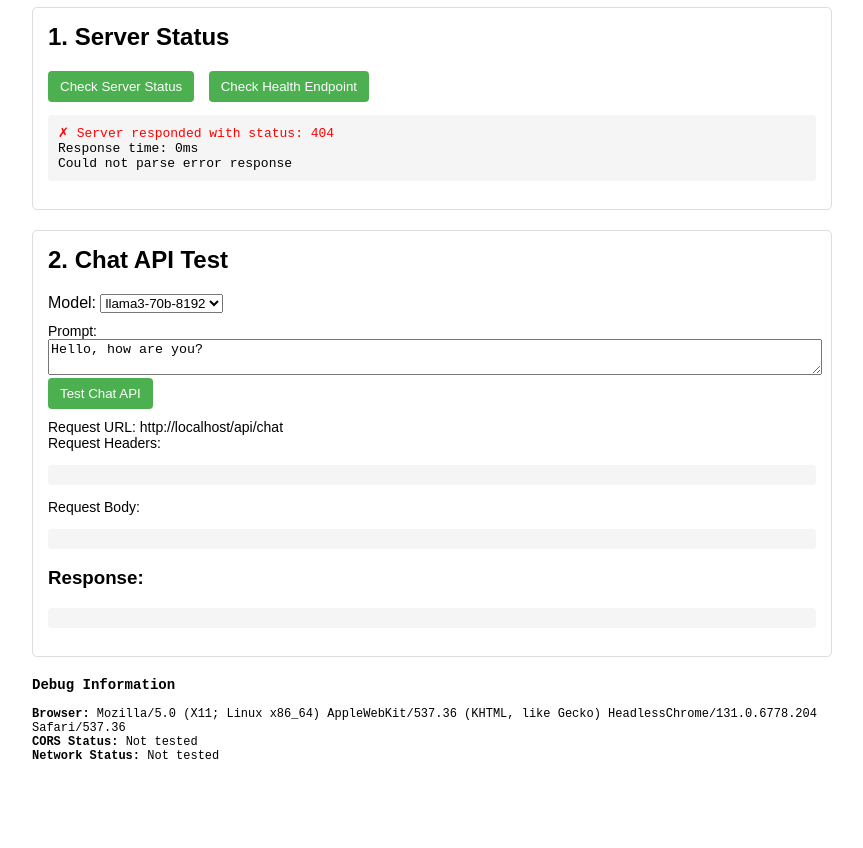
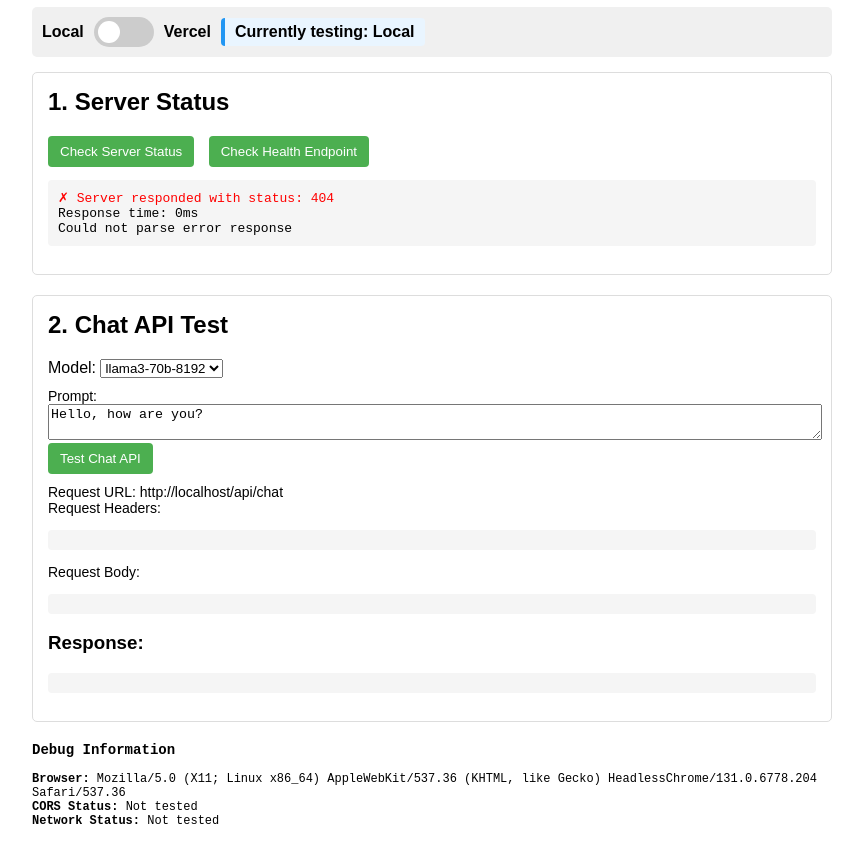
Before and after one commit to samilao101/aiwriterserver, a website: page src/servertest.html in a window 1280 px wide. Shown: the part 93-941 px from the top of the page, without its empty margins (208-1071 px from the left). Before the commit the page ends 876 px from the top, so only its background shows below. Drawn offline with Linux system fonts and the light colour scheme; no server answers.

Commit message:
Add toggle switch to test between local and Vercel deployments

```diff
--- a/src/servertest.html
+++ b/src/servertest.html
@@ -52,10 +52,80 @@
       font-family: monospace;
       font-size: 12px;
     }
+    .toggle-container {
+      display: flex;
+      align-items: center;
+      margin-bottom: 15px;
+      padding: 10px;
+      background-color: #f0f0f0;
+      border-radius: 5px;
+    }
+    .toggle-switch {
+      position: relative;
+      display: inline-block;
+      width: 60px;
+      height: 30px;
+      margin: 0 10px;
+    }
+    .toggle-switch input {
+      opacity: 0;
+      width: 0;
+      height: 0;
+    }
+    .toggle-slider {
+      position: absolute;
+      cursor: pointer;
+      top: 0;
+      left: 0;
+      right: 0;
+      bottom: 0;
+      background-color: #ccc;
+      transition: .4s;
+      border-radius: 30px;
+    }
+    .toggle-slider:before {
+      position: absolute;
+      content: "";
+      height: 22px;
+      width: 22px;
+      left: 4px;
+      bottom: 4px;
+      background-color: white;
+      transition: .4s;
+      border-radius: 50%;
+    }
+    input:checked + .toggle-slider {
+      background-color: #2196F3;
+    }
+    input:checked + .toggle-slider:before {
+      transform: translateX(30px);
+    }
+    .toggle-label {
+      font-weight: bold;
+    }
+    .active-endpoint {
+      font-weight: bold;
+      margin-left: 10px;
+      padding: 5px 10px;
+      background-color: #e9f5ff;
+      border-radius: 4px;
+      border-left: 4px solid #2196F3;
+    }
   </style>
 </head>
 <body>
   <h1>Groq API Server Test</h1>
+
+  <div class="toggle-container">
+    <span class="toggle-label">Local</span>
+    <label class="toggle-switch">
+      <input type="checkbox" id="server-toggle">
+      <span class="toggle-slider"></span>
+    </label>
+    <span class="toggle-label">Vercel</span>
+    <div class="active-endpoint" id="current-endpoint">Currently testing: Local</div>
+  </div>
+
   <div id="server-status" class="test-section">
     <h2>1. Server Status</h2>
     <button onclick="checkServerStatus()">Check Server Status</button>
@@ -104,8 +174,34 @@
     // Update browser info
     document.getElementById('browser-info').textContent = navigator.userAgent;
 
-    // Base URL - change this to test different environments
-    const API_BASE_URL = window.location.origin; // Will use whatever server is hosting the page
+    // API endpoints
+    const LOCAL_API = window.location.origin; // Will use whatever server is hosting the page
+    const VERCEL_API = 'https://aiwriterserver.vercel.app';
+
+    // Default to local URL
+    let API_BASE_URL = LOCAL_API;
+
+    // Handle toggling between local and Vercel
+    const serverToggle = document.getElementById('server-toggle');
+    const currentEndpoint = document.getElementById('current-endpoint');
+
+    serverToggle.addEventListener('change', function() {
+      if (this.checked) {
+        // Vercel
+        API_BASE_URL = VERCEL_API;
+        currentEndpoint.textContent = 'Currently testing: Vercel';
+      } else {
+        // Local
+        API_BASE_URL = LOCAL_API;
+        currentEndpoint.textContent = 'Currently testing: Local';
+      }
+      // Update displayed URL
+      document.getElementById('request-url').textContent = `${API_BASE_URL}/api/chat`;
+
+      // Auto-run status check when toggling
+      checkServerStatus();
+    });
+
     document.getElementById('request-url').textContent = `${API_BASE_URL}/api/chat`;
 
     // Format JSON with syntax highlighting
```
